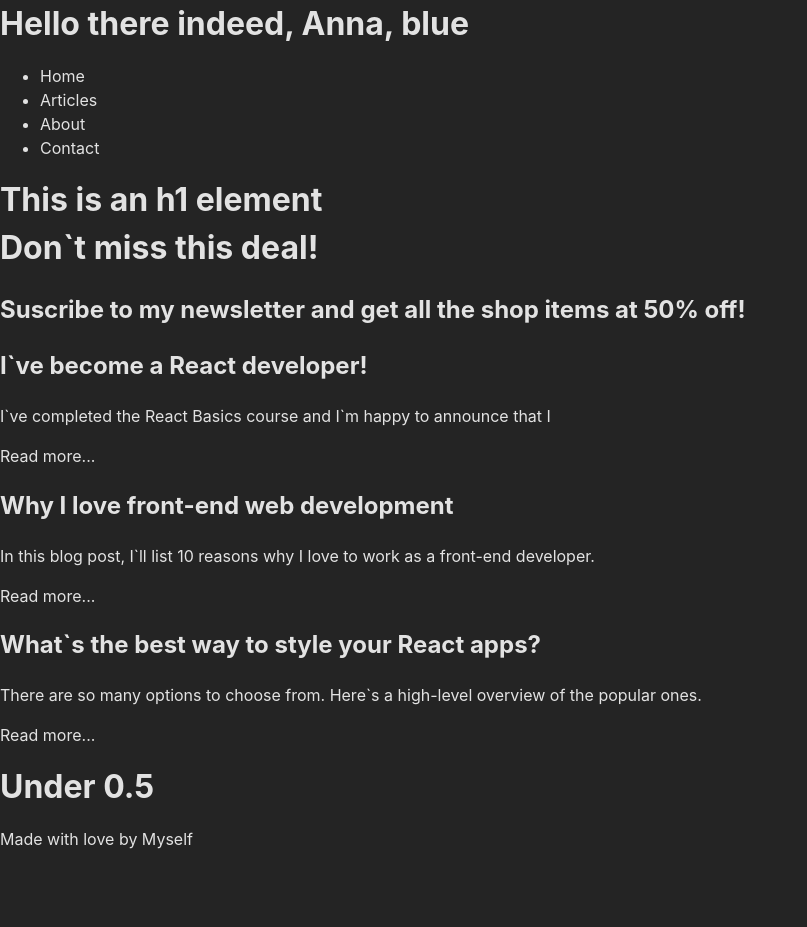
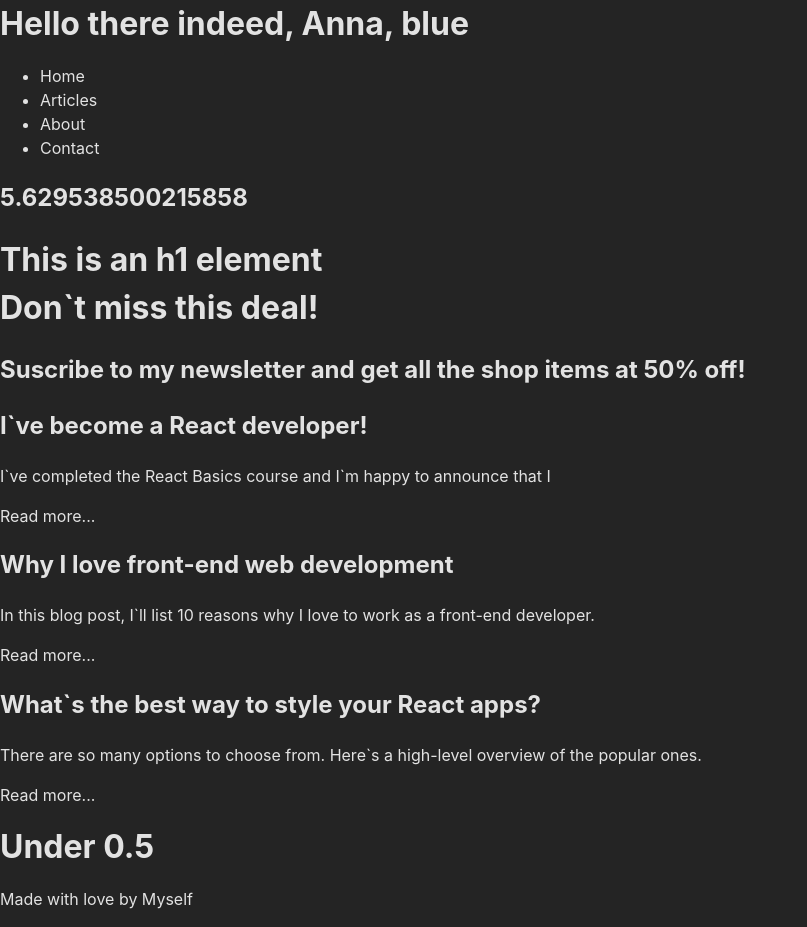
Before and after one commit to legodev/react, a React (Vite) app: page / in a window 1280 px wide. Shown: the whole page, without its empty margins (0-807 px from the left). Before the commit the page ends 867 px from the top, so only its background shows below. Built offline with nearby package versions, Linux system fonts and the light colour scheme.

Commit message:
Added practice

```diff
--- a/src/App.jsx
+++ b/src/App.jsx
@@ -8,12 +8,14 @@ import Nav from './components/Nav'
 import Promo from './components/Promo'
 import Heading from './components/Heading'
 import Example from './components/Practice'
+import PracticeTwo from './components/Practice2'
 
 function App() {
   return (
     <>
       <Header name="Anna" color="blue"/>
       <Nav/>
+      <PracticeTwo />
       <Heading />
       <Promo />
       <Intro1 />
--- /dev/null
+++ b/src/components/Practice2.jsx
@@ -0,0 +1,7 @@
+export default function PracticeTwo () {
+    return (
+        <div>
+            <h2>{Math.random() * 10}</h2>
+        </div>
+    )
+}
```
